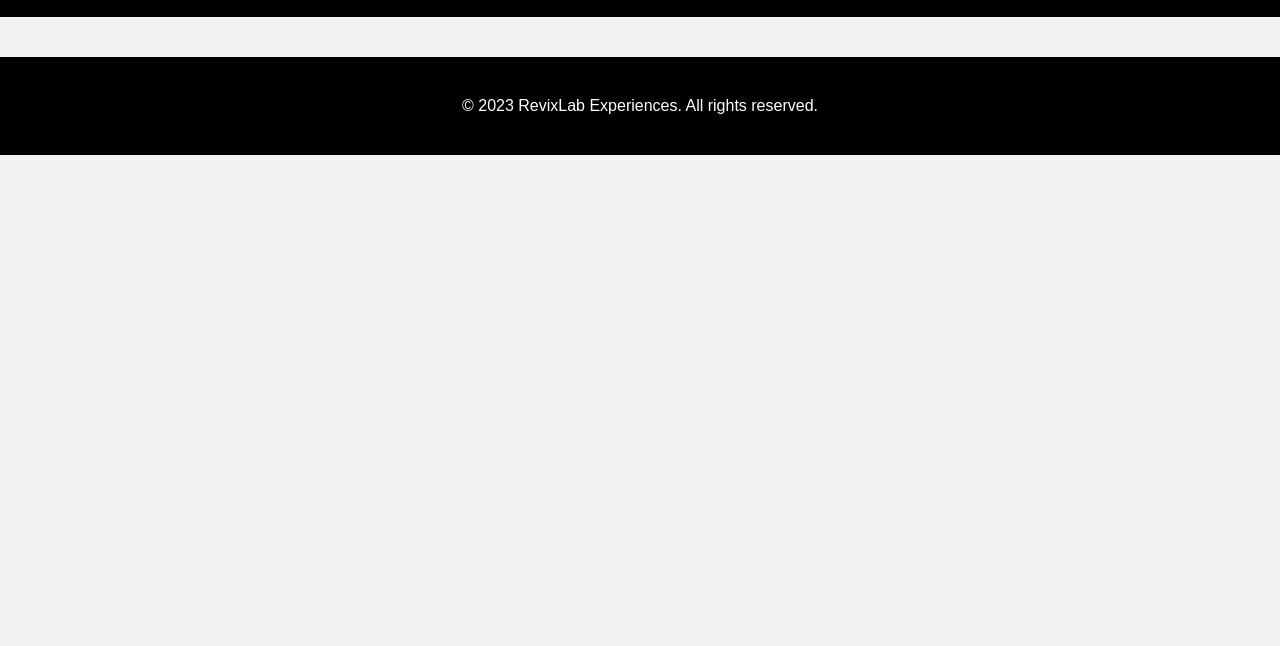
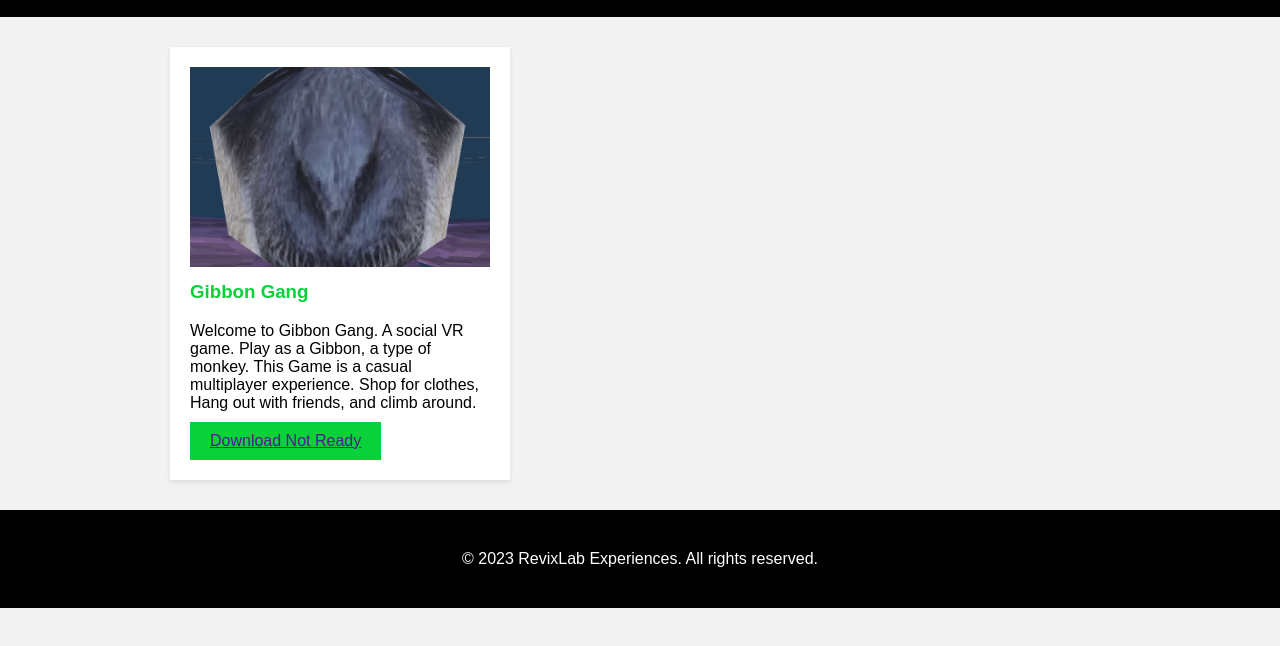
Before and after one commit to RevixOrg/RevixOrg, a plain HTML site: page RevixLab.html in a window 1280 px wide. Shown: the part 60-706 px from the top of the page. Drawn offline with Linux system fonts and the light colour scheme.

Commit message:
Added Gibbon Gang

```diff
--- a/RevixLab.html
+++ b/RevixLab.html
@@ -75,6 +75,12 @@
 
   <div class="container">
 
+    <div class="app">
+      <img class="app-image" src="apps/GibbonGang.png" alt="App 1">
+      <h3>Gibbon Gang</h3>
+      <p>Welcome to Gibbon Gang. A social VR game. Play as a Gibbon, a type of monkey. This Game is a casual multiplayer experience. Shop for clothes, Hang out with friends,  and climb around.      </p>
+      <button class="download-button"><a href="">Download Not Ready</a></button>
+    </div>
 
 
 
```
Also changed, not shown: apps/GibbonGang.png (added).
